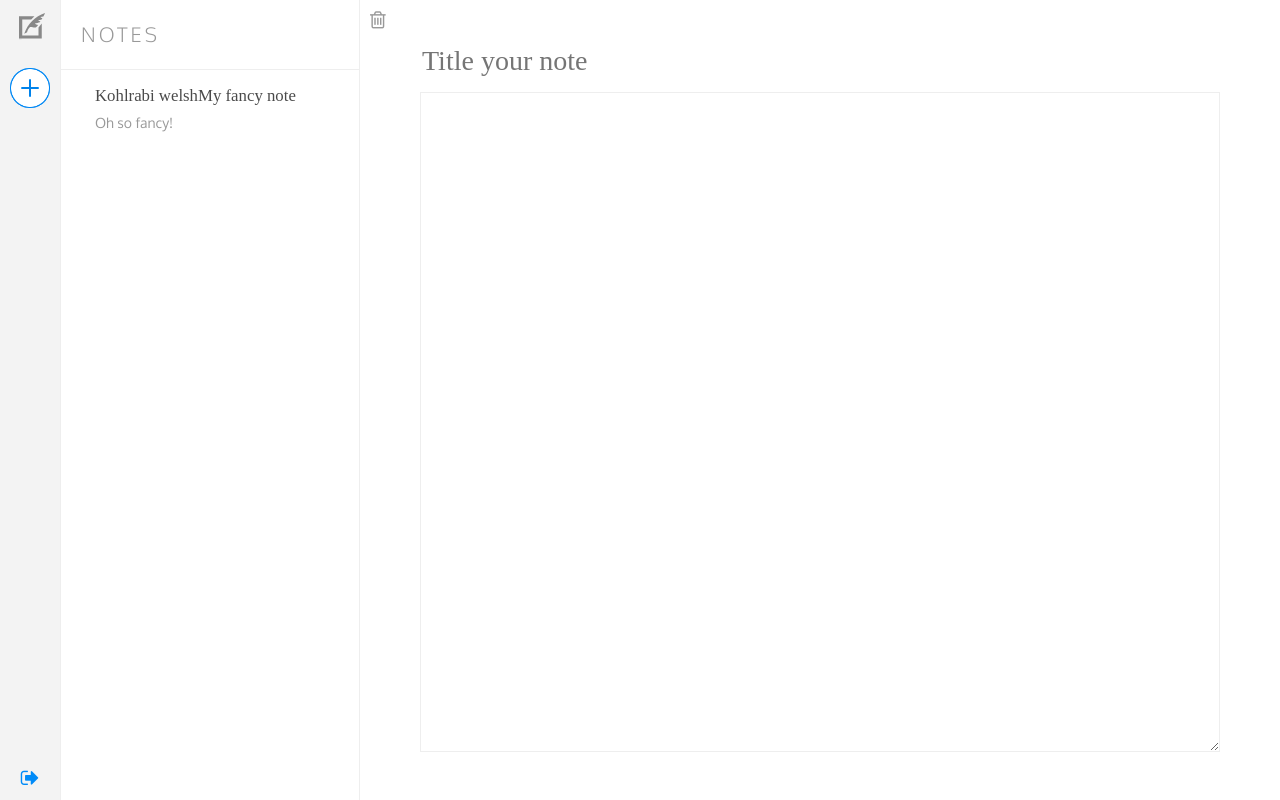
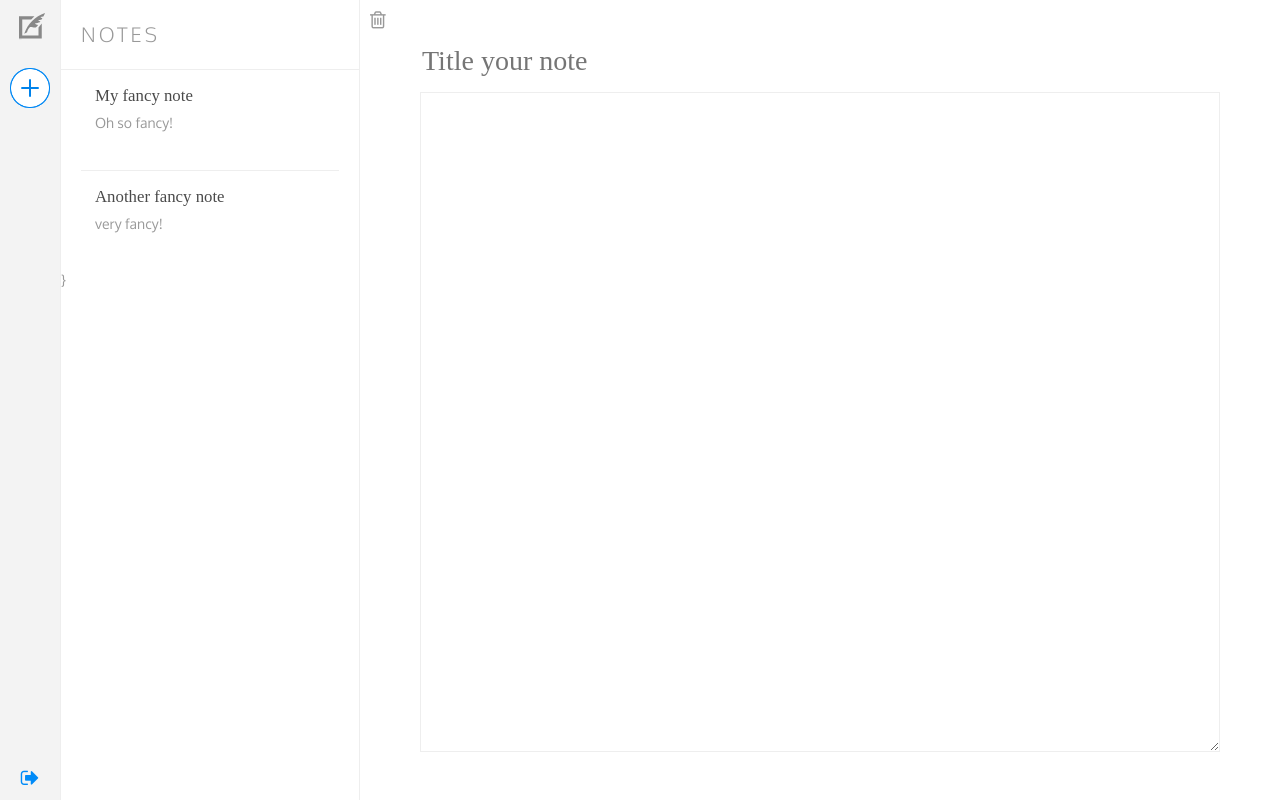
Before and after one commit to ImAtLeast12/Noteherder, a React (Create React App) app: page / in a window 1280 px wide. Built offline with nearby package versions, Linux system fonts and the light colour scheme; a web font is replaced by a local one.

Commit message:
Dynamically render notes from an array

```diff
--- a/src/Note.js
+++ b/src/Note.js
@@ -5,7 +5,6 @@ const Note = (props) =>{
             <li>
                 <div className="note">
                     <div className="note-title">
-                    Kohlrabi welsh
                     {props.note.title}
                     </div>
                     <div className="note-body">
--- a/src/NoteList.js
+++ b/src/NoteList.js
@@ -3,16 +3,23 @@ import './NoteList.css'
 import Note from './Note'
 
 const NoteList = () =>{
-  const note = {
-    id: 'note-4',
-    title: 'My fancy note',
-    body: 'Oh so fancy!',
-  }
+  const notes = [
+    {
+      id: 'note-4',
+      title: 'My fancy note',
+      body: 'Oh so fancy!',
+    },
+    {
+      id: 'note-5',
+      title: 'Another fancy note',
+      body: 'very fancy!',
+    },
+  ]
     return (
       <div className="NoteList">
         <h3>Notes</h3>
           <ul id="notes">
-            <Note note={note} />
+            {notes.map(note=> <Note note={note}/> )}}
           </ul>
       </div>
     )
```
